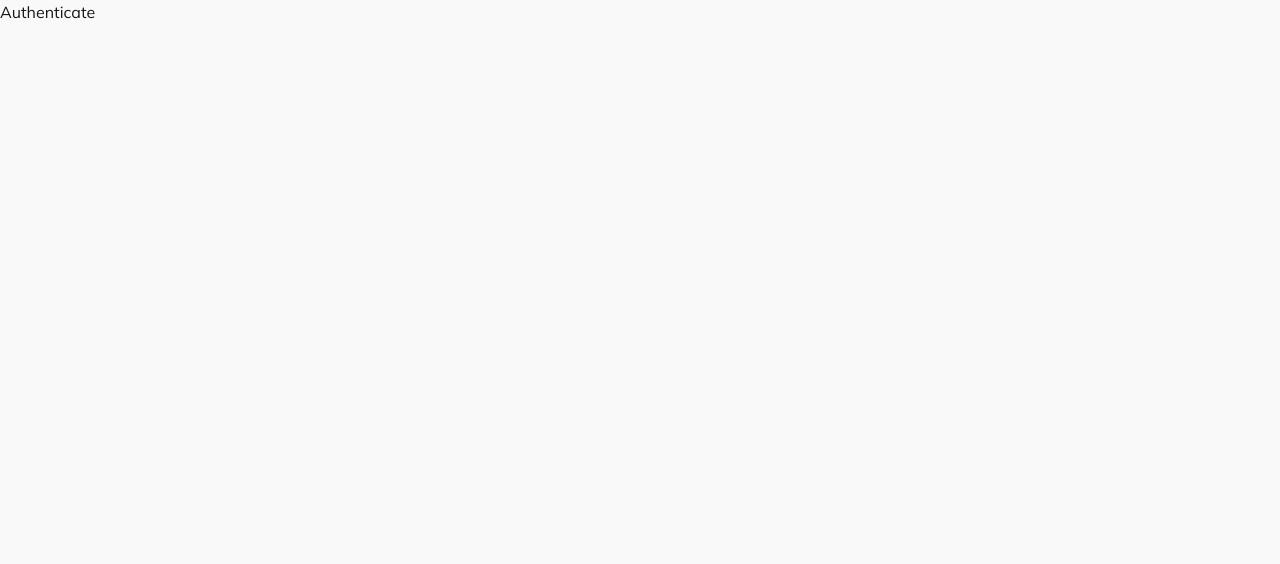
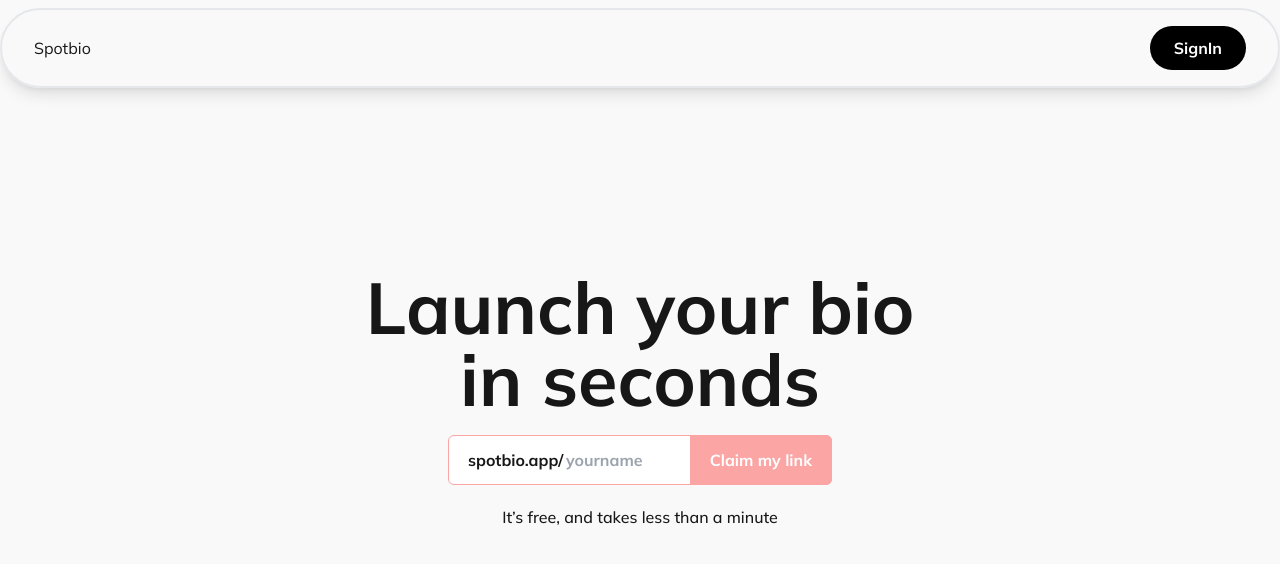
Before and after one commit to AslamThachapalli/spotbio, a Next.js app: page / in a window 1280 px wide. Shown: the top 564 px of the page. Built offline with nearby package versions, Linux system fonts and the light colour scheme; no server answers.

Commit message:
landing page

```diff
--- a/app/(auth)/signup/page.tsx
+++ b/app/(auth)/signup/page.tsx
@@ -1,6 +1,6 @@
 'use client'
 
-import { createUser, isUsernameAvailable } from "@/app/actions/auth";
+import { createUser, isUsernameAvailable } from "@/actions/auth";
 import clsx from "clsx";
 import { useRouter } from "next/navigation";
 import { useState } from "react"
--- a/app/page.tsx
+++ b/app/page.tsx
@@ -2,8 +2,6 @@
 
 export default async function Home() {
   return (
-    <main>
-      <LandingPage />
-    </main>
+    <LandingPage />
   );
 }
--- /dev/null
+++ b/components/landing/CtaButton.tsx
@@ -0,0 +1,21 @@
+import Link from "next/link"
+
+export default function CtaButton() {
+    return (
+        <div className="relative font-bold">
+            <input
+                className="border-red-300 border rounded-md outline-red-300 pl-[117px] pr-[150px] py-3 w-96 flex"
+                placeholder="yourname"
+            />
+
+            <Link
+                className="absolute right-0 bottom-0 flex h-full justify-center items-center text-white bg-red-300 px-5 rounded-r-md"
+                href={'/signup'}
+            >
+                Claim my link
+            </Link>
+
+            <p className="absolute bottom-0 flex h-full justify-center items-center pl-5">spotbio.app/</p>
+        </div>
+    )
+}
--- /dev/null
+++ b/components/landing/GoToDashboardButton.tsx
@@ -0,0 +1,14 @@
+import Link from "next/link";
+
+function GoToDashboardButton() {
+    return (
+        <Link
+            className="w-96 py-3 font-bold rounded-md bg-red-300 text-white"
+            href={'/dashboard'}
+        >
+            GO TO DASHBOARD
+        </Link>
+    );
+}
+
+export default GoToDashboardButton;
--- a/components/landing/LandingHeader.tsx
+++ b/components/landing/LandingHeader.tsx
@@ -1,22 +1,21 @@
-'use client'
-import { useSession } from "next-auth/react"
-import { useRouter } from "next/navigation"
+import Link from "next/link"
 
 export default function LandingHeader() {
-    const session =  useSession()
-    const router = useRouter()
 
     return (
-        <button
-        onClick={() => {
-            if(session.data?.user){
-                router.push('/dashboard')
-            } else {
-                router.push('/signin')
-            }
-        }}
-        >
-            Authenticate
-        </button>
+        <div className="w-screen flex justify-center">
+            <div className="max-width w-full mt-2 rounded-full absolute z-10 h-20 flex justify-between items-center shadow-lg border-2 px-8 py-5">
+                <p>Spotbio</p>
+
+                <div>
+                    <Link
+                        href={'/signin'}
+                        className="h-full px-6 bg-black rounded-full text-white py-3 font-bold"
+                    >
+                        {"SignIn"}
+                    </Link>
+                </div>
+            </div>
+        </div>
     )
 }
--- a/components/landing/LandingPage.tsx
+++ b/components/landing/LandingPage.tsx
@@ -1,9 +1,24 @@
+import { getServerSession } from "next-auth";
+import CtaButton from "./CtaButton";
+import GoToDashboardButton from "./GoToDashboardButton";
 import LandingHeader from "./LandingHeader";
 
-export default function LandingPage() {
+export default async function LandingPage() {
+    const session = await getServerSession();
+
     return (
-        <div>
-            <LandingHeader/>
+        <div >
+            { !session?.user && <LandingHeader />}
+
+            <div className="w-screen h-screen flex justify-center items-center flex-col gap-5">
+                <h1 className="text-7xl font-bold whitespace-pre-line text-center">{`Launch your bio \n in seconds`}</h1>
+
+                {
+                    session?.user ? <GoToDashboardButton/> :<CtaButton />
+                }
+
+                <p className="font-medium">{`It’s free, and takes less than a minute`}</p>
+            </div>
         </div>
     )
 }
```
Also changed, not shown: actions/auth/index.ts (renamed from app/actions/auth/index.ts), actions/auth/types.ts (renamed from app/actions/auth/types.ts).
